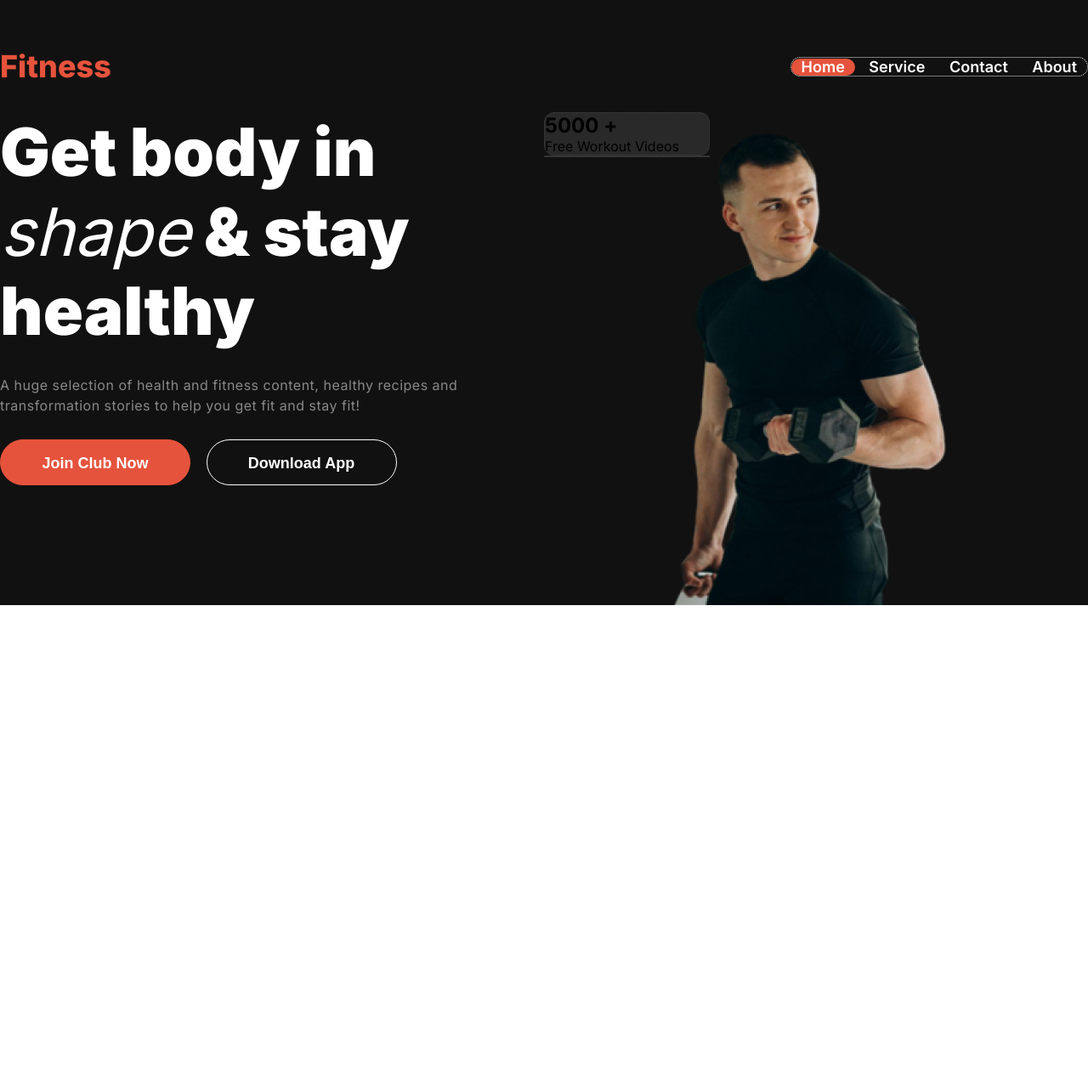
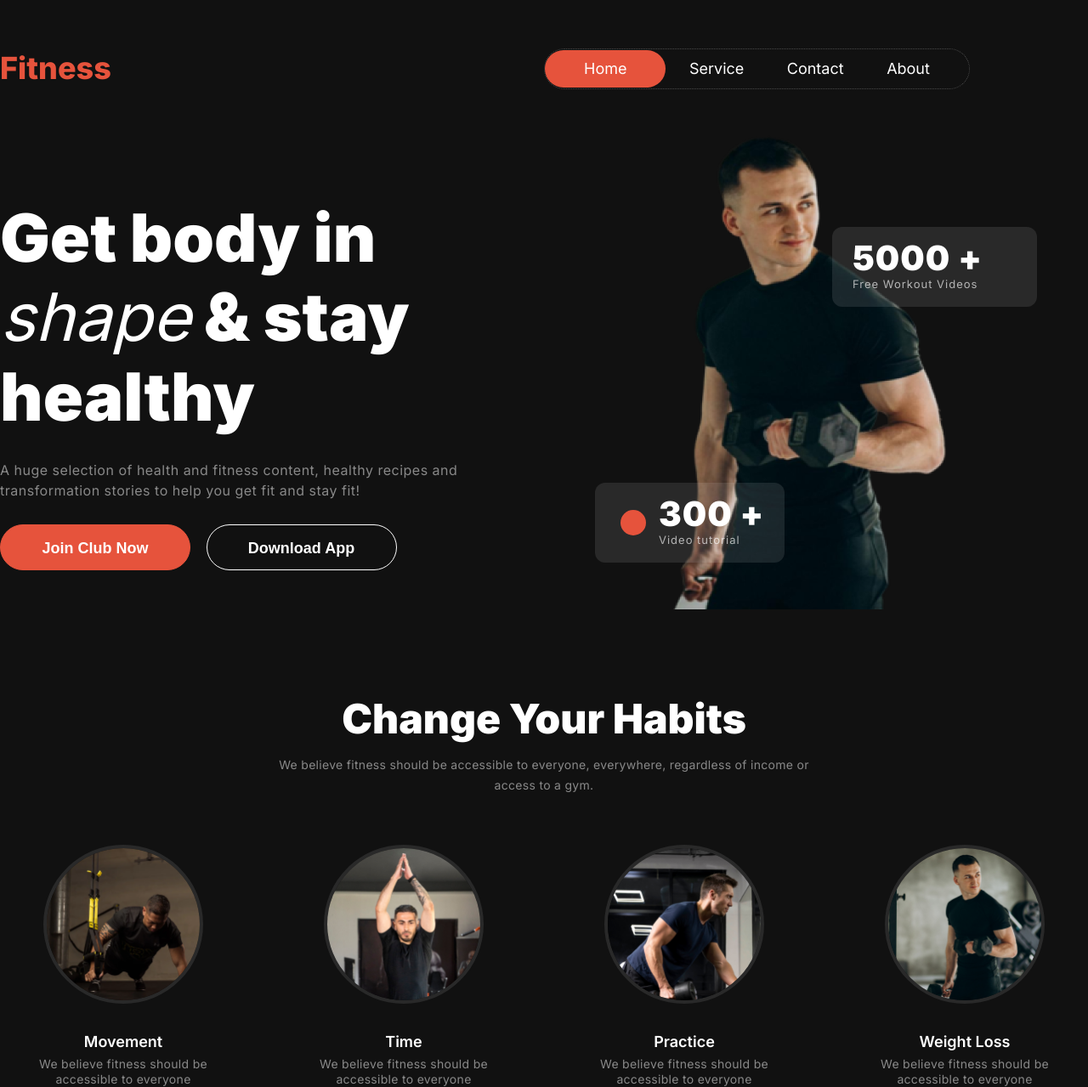
Before and after one commit to shahadat-5/Second-Assignment-Fitness, a plain HTML site: page index.html in a window 1280 px wide. Shown: the whole page at 85% size. Before the commit the page ends 800 px from the top, so only its background shows below. Drawn offline with Linux system fonts and the light colour scheme.

Commit message:
main body

```diff
--- a/index.html
+++ b/index.html
@@ -20,13 +20,19 @@
             <header>
                 <nav>
                     <section class="nav-containt">
-                        <h2 class="fitness-h2">Fitness</h2>
-                        <ul class="nav-item-box">
-                            <li class="nav-item Home"><a class="never-menu" href="#">Home</a></li>
-                            <li class="nav-item"><a class="never-menu" href="#">Service</a></li>
-                            <li class="nav-item"><a class="never-menu" href="#">Contact</a></li>
-                            <li class="nav-item"><a class="never-menu" href="#">About</a></li>
-                        </ul>
+                        <div class="nav-left">
+                            <h2 class="fitness-h2">Fitness</h2>
+                        </div>
+                        <div class="nav-right">
+
+                            <ul class="nav-item-box">
+                                <li class="nav-item Home"><a class="nave-menu" href="#">Home</a></li>
+                                <li class="nav-item"><a class="nave-menu" href="#">Service</a></li>
+                                <li class="nav-item"><a class="nave-menu" href="#">Contact</a></li>
+                                <li class="nav-item"><a class="nave-menu" href="#">About</a></li>
+                            </ul>
+
+                        </div>
                     </section>
                 </nav>
                 <section>
@@ -48,10 +54,16 @@
                         <div class="banner-right">
                             <div class="banner-right-containt">
                                 <div class="banner-top">
-                                    <h2 class="">5000 +</h2>
-                                    <p class="">Free Workout Videos</p>
+                                    <h2 class="fife-thousant">5000 +</h2>
+                                    <p class="Free-Workout">Free Workout Videos</p>
                                 </div>
-                                <div class="banner-bottom"></div>
+                                <div class="banner-bottom">
+                                    <div class="doth"></div>
+                                    <div class="Video">
+                                        <h2 class="fife-thousant">300 +</h2>
+                                        <p class="Free-Workout">Video tutorial</p>
+                                    </div>
+                                </div>
                             </div>
 
                         </div>
@@ -61,7 +73,36 @@
 
             <!-- header-end -->
 
-            <main-body></main-body>
+            <main-body>
+                <section id="First">
+                    <div class="title-box">
+                        <h2 class="title-h2">Change Your Habits</h2>
+                        <p class="title-p">We believe fitness should be accessible to everyone, everywhere, regardless of income or access to a gym.</p>
+                    </div>
+                    <div class="Grid-section">
+                        <div class="grid-box">
+                            <img class="First-section-img" src="./images/image 3.png" >
+                            <h3 class="card-h3">Movement</h3>
+                            <p class="card-p">We believe fitness should be accessible to everyone</p>
+                        </div>
+                        <div class="grid-box">
+                            <img class="First-section-img" src="./images/image 2.png" >
+                            <h3 class="card-h3">Time</h3>
+                            <p class="card-p">We believe fitness should be accessible to everyone</p>
+                        </div>
+                        <div class="grid-box">
+                            <img class="First-section-img" src="./images/image 4.png" >
+                            <h3 class="card-h3">Practice</h3>
+                            <p class="card-p">We believe fitness should be accessible to everyone</p>
+                        </div>
+                        <div class="grid-box">
+                            <img class="First-section-img" src="./images/image 5.png" >
+                            <h3 class="card-h3">Weight Loss</h3>
+                            <p class="card-p">We believe fitness should be accessible to everyone</p>
+                        </div>
+                    </div>
+                </section>
+            </main-body>
             <footer></footer>
         </section>
     </section>
--- a/style/style.css
+++ b/style/style.css
@@ -18,9 +18,15 @@ body{
 
 .nav-containt{
     display: flex;
-    justify-content: space-between;
+    /* justify-content: space-between; */
     align-items: center;
     padding: 57px 0px 32px;
+}
+.nav-left{
+    width: 50%;
+}
+.nav-right{
+    width: 50%;
 }
 .fitness-h2{
     font-size: 36px;
@@ -28,29 +34,34 @@ body{
     line-height: 43.2px;
     color: rgba(230, 83, 60, 1);
 }
-.never-menu{
+.nave-menu{
     font-size:18px ;
-    font-weight:600 ;
+    font-weight:400 ;
     line-height:21.6px ;
     color:rgba(255, 255, 255, 1) ;
     text-decoration: none;
-    margin: 0px 12px;
+    padding: 12px 23px;
     border-radius: 46px;
 }
 .nav-item {
     display: inline;
+
+    border-radius: 46px;
 }
 .Home{
-    background-color: rgba(230, 83, 60, 1) ;
-    padding: 8px, 20px, 8px, 20px;
-    border-radius: 46px;
+    background-color: rgba(230, 83, 60, 1);
+    padding: 12px 23px;
 
 }
 .nav-item-box{
-    border: 1px dotted rgba(255, 255, 255, 0.907);
+    border: 1px dotted #ffffff3d;
     border-radius: 34px;
-    /* padding: 4px; */
+    padding: 12px 0px;
+    width: 78%;
 }
+
+/* Banner-section */
+
 .banner-title{
     font-size:78px ;
     font-weight: 900;
@@ -89,8 +100,6 @@ body{
     border: 1px solid rgba(230, 83, 60, 1);
     margin-right: 14px;
 }
-
-
 .banne-flex {
     display: flex;
 }
@@ -102,30 +111,110 @@ body{
 }
 .banner-left-containt{
     width: 600px;
+    padding-top: 96px;
 }
 .banner-right-containt{
     background-image: url(../images/Images\ 2.png);
     background-position: center;
     background-repeat: no-repeat;
-    /* background-size: cover; */
     height: 580px;
-
-
-
+    position: relative;
 }
 .banner-top{
     background-color: rgba(255, 255, 255, 0.1);
     width: 193px;
     border-radius: 12px;
-    border: 1px dotted rgba(255, 255, 255, 0.1);
-
+    padding: 17px 24px;
+    position: absolute;
+    top: 130px;
+    right: 60px;
+}
+.fife-thousant{
+    font-size: 40px;
+    line-height: 40px;
+    font-weight: 900;
+    letter-spacing: 1px;
+    color:rgba(255, 255, 255, 1);
+}
+.Free-Workout{
+    font-size: 13px;
+    line-height: 20px;
+    font-weight: 400;
+    letter-spacing: 1px;
+    color: rgba(255, 255, 255, 0.65);
 }
 .banner-bottom{
     background-color: rgba(255, 255, 255, 0.1);
     width: 193px;
     border-radius: 12px;
-    border: 1px dotted rgba(255, 255, 255, 0.1);
+    position: absolute;
+    left: 60px;
+    bottom: 55px;
+    padding: 17px 15px;
+    display: flex;
+    align-items: center;
 }
 
+.doth{
+    width: 30px;
+    height: 30px;
+    border-radius: 50px;
+    background-color:rgba(230, 83, 60, 1);
+    margin: 15px;
+}
 
 /* header-end */
+
+/* .........main-body.......... */
+
+/* First-section */
+
+.title-box{
+    text-align: center;
+    padding: 100px 0px 58px;
+    width: 671px;
+    margin: auto;
+}
+.title-h2{
+    font-size: 48px;
+    line-height: 57.6px;
+    font-weight: 900;
+    color:rgba(255, 255, 255, 1);
+}
+.title-p{
+    font-size: 14px;
+    font-weight: 400;
+    line-height: 24px;
+    letter-spacing: 0.3px;
+    color: rgba(255, 255, 255, 0.5);
+    padding-top: 14px;
+}
+.Grid-section{
+    display: grid;
+    grid-template-columns: 1fr 1fr 1fr 1fr;
+    gap: 40px;
+
+}
+.grid-box{
+    text-align: center;
+}
+.First-section-img{
+    width: 180px;
+    border-radius: 100%;
+    border: 4px solid rgba(255, 255, 255, 0.1);
+}
+.card-h3{
+    font-size: 18px;
+    font-weight: 600;
+    line-height: 21.6px;
+    color:rgba(255, 255, 255, 1);
+    padding: 30px 0px 6px;
+}
+.card-p{
+    font-size: 14px;
+    font-weight: 400;
+    line-height: 18px;
+    letter-spacing: 0.3px;
+    color:rgba(255, 255, 255, 0.5);
+    padding: 0px 30px;
+}
```
